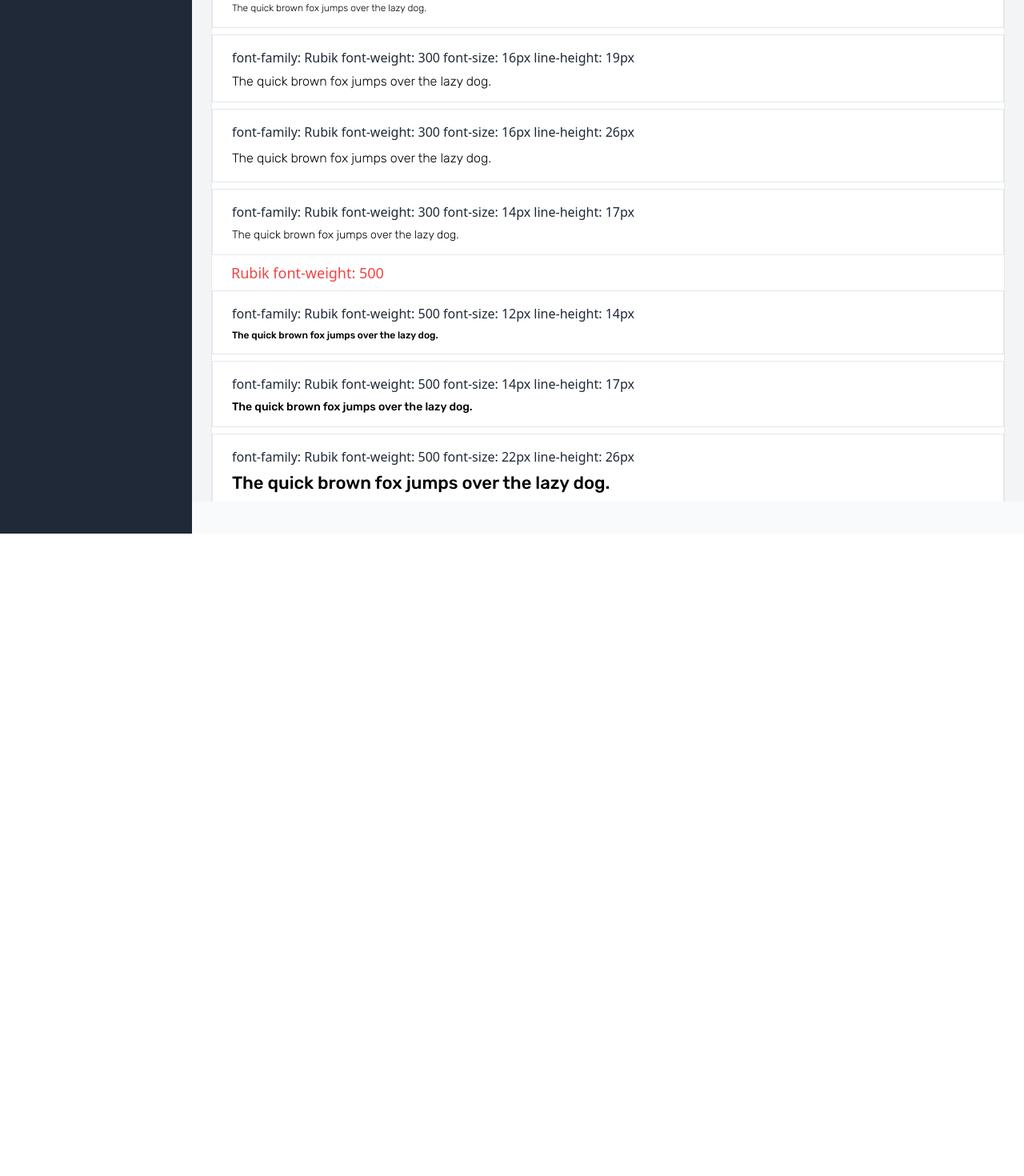
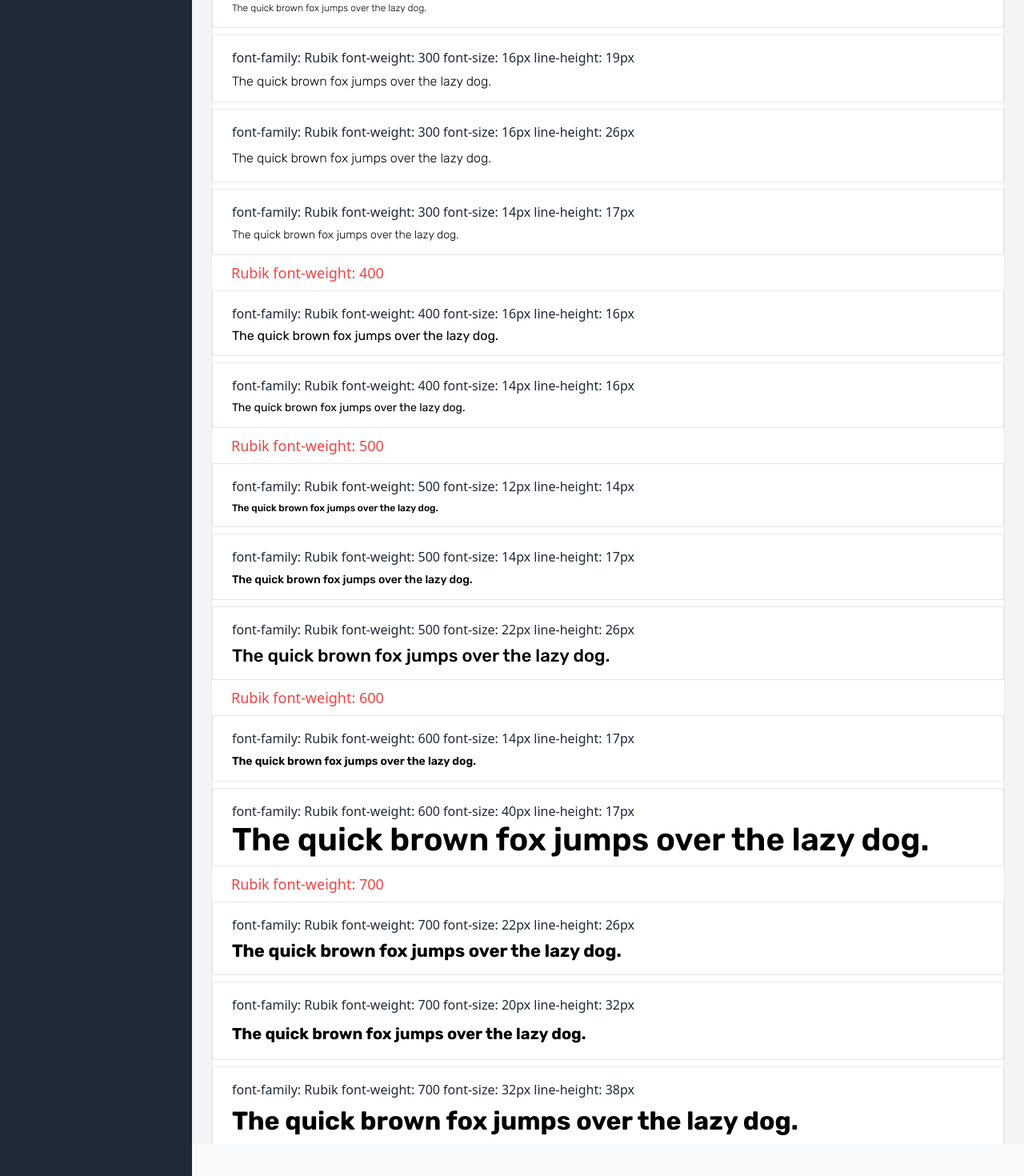
Before and after one commit to Malith-ra/Ooredoo-Algerie-nextjs, a Next.js app: page /typography in a window 1280 px wide. Shown: the part 267-1737 px from the top of the page at 80% size. Before the commit the page ends 934 px from the top, so only its background shows below. Built offline with nearby package versions, Linux system fonts and the light colour scheme.

Commit message:
rubik added every weights

```diff
--- /dev/null
+++ b/components/Typography/Rubik400.tsx
@@ -0,0 +1,31 @@
+import React from 'react';
+
+const Rubik400 = () => {
+  return (
+    <div>
+      <h1 className="font-medium text-lg px-6 text-red-500">
+        Rubik font-weight: 400
+      </h1>
+      <div className="px-6 py-4 border my-2">
+        <h1 className="mb-2">
+          font-family: Rubik font-weight: 400 font-size: 16px
+          line-height: 16px
+        </h1>
+        <h1 className="font-rubik font-normal not-italic text-[16px] leading-[16px] text-black">
+          The quick brown fox jumps over the lazy dog.
+        </h1>
+      </div>
+      <div className="px-6 py-4 border my-2">
+        <h1 className="mb-2">
+          font-family: Rubik font-weight: 400 font-size: 14px
+          line-height: 16px
+        </h1>
+        <h1 className="font-rubik font-normal not-italic text-[14px] leading-[16px] text-black">
+          The quick brown fox jumps over the lazy dog.
+        </h1>
+      </div>
+    </div>
+  );
+};
+
+export default Rubik400;
--- /dev/null
+++ b/components/Typography/Rubik600.tsx
@@ -0,0 +1,31 @@
+import React from 'react';
+
+const Rubik600 = () => {
+  return (
+    <div>
+      <h1 className="font-medium text-lg px-6 text-red-500">
+        Rubik font-weight: 600
+      </h1>
+      <div className="px-6 py-4 border my-2">
+        <h1 className="mb-2">
+          font-family: Rubik font-weight: 600 font-size: 14px
+          line-height: 17px
+        </h1>
+        <h1 className="font-rubik font-semibold not-italic text-[14px] leading-[17px] text-black">
+          The quick brown fox jumps over the lazy dog.
+        </h1>
+      </div>
+      <div className="px-6 py-4 border my-2">
+        <h1 className="mb-2">
+          font-family: Rubik font-weight: 600 font-size: 40px
+          line-height: 17px
+        </h1>
+        <h1 className="font-rubik font-semibold not-italic text-[40px] leading-[32px] text-black">
+          The quick brown fox jumps over the lazy dog.
+        </h1>
+      </div>
+    </div>
+  );
+};
+
+export default Rubik600;
--- /dev/null
+++ b/components/Typography/Rubik700.tsx
@@ -0,0 +1,40 @@
+import React from 'react';
+
+const Rubik700 = () => {
+  return (
+    <div>
+      <h1 className="font-medium text-lg px-6 text-red-500">
+        Rubik font-weight: 700
+      </h1>
+      <div className="px-6 py-4 border my-2">
+        <h1 className="mb-2">
+          font-family: Rubik font-weight: 700 font-size: 22px
+          line-height: 26px
+        </h1>
+        <h1 className="font-rubik font-bold not-italic text-[22px] leading-[26px] text-black">
+          The quick brown fox jumps over the lazy dog.
+        </h1>
+      </div>
+      <div className="px-6 py-4 border my-2">
+        <h1 className="mb-2">
+          font-family: Rubik font-weight: 700 font-size: 20px
+          line-height: 32px
+        </h1>
+        <h1 className="font-rubik font-bold not-italic text-[20px] leading-[32px] text-black">
+          The quick brown fox jumps over the lazy dog.
+        </h1>
+      </div>
+      <div className="px-6 py-4 border my-2">
+        <h1 className="mb-2">
+          font-family: Rubik font-weight: 700 font-size: 32px
+          line-height: 38px
+        </h1>
+        <h1 className="font-rubik font-bold not-italic text-[32px] leading-[38px] text-black">
+          The quick brown fox jumps over the lazy dog.
+        </h1>
+      </div>
+    </div>
+  );
+};
+
+export default Rubik700;
--- a/components/Typography/Typography.tsx
+++ b/components/Typography/Typography.tsx
@@ -1,6 +1,9 @@
 import React from 'react';
 import Rubik300 from './Rubik300';
+import Rubik400 from './Rubik400';
 import Rubik500 from './Rubik500';
+import Rubik600 from './Rubik600';
+import Rubik700 from './Rubik700';
 
 const Typography = () => {
   return (
@@ -10,7 +13,10 @@
           <h1 className="font-bold text-xl mb-5">Typography</h1>
         </div>
         <Rubik300 />
+        <Rubik400 />
         <Rubik500 />
+        <Rubik600 />
+        <Rubik700 />
       </div>
     </>
   );
```
